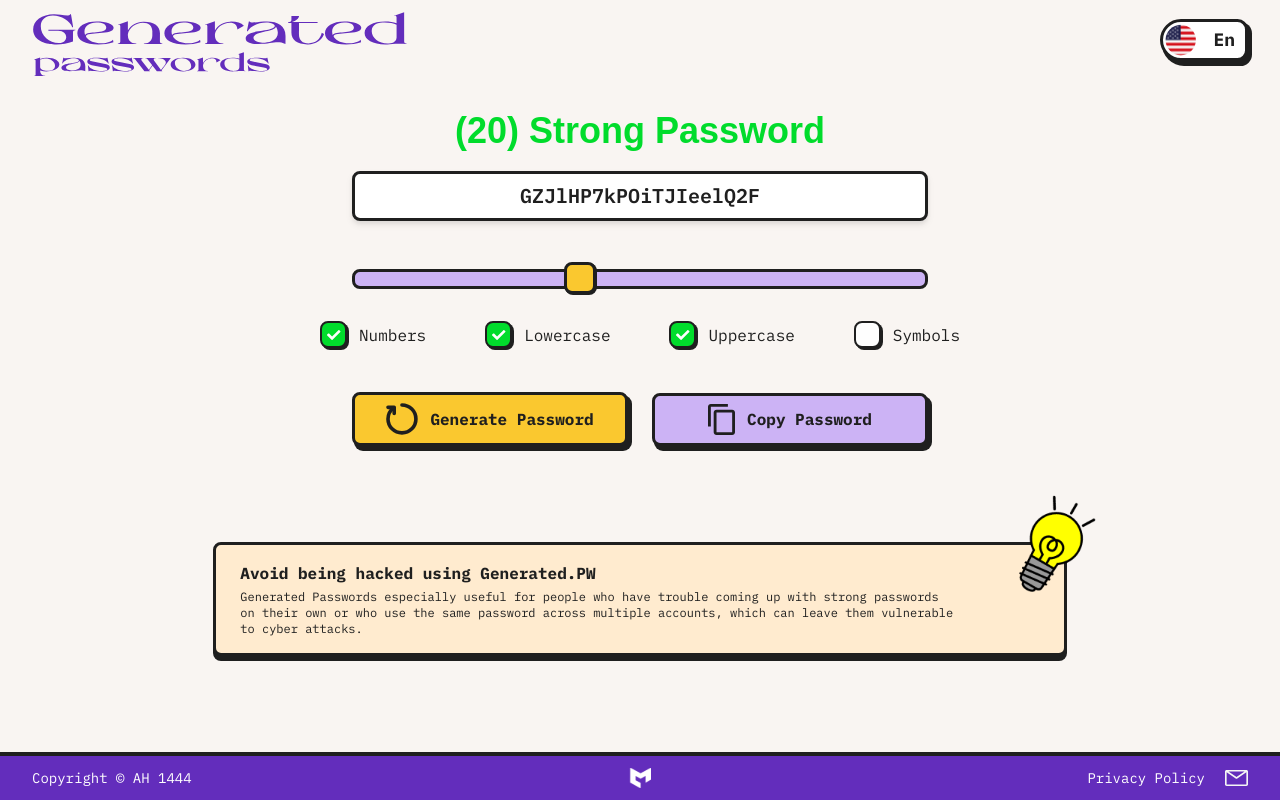
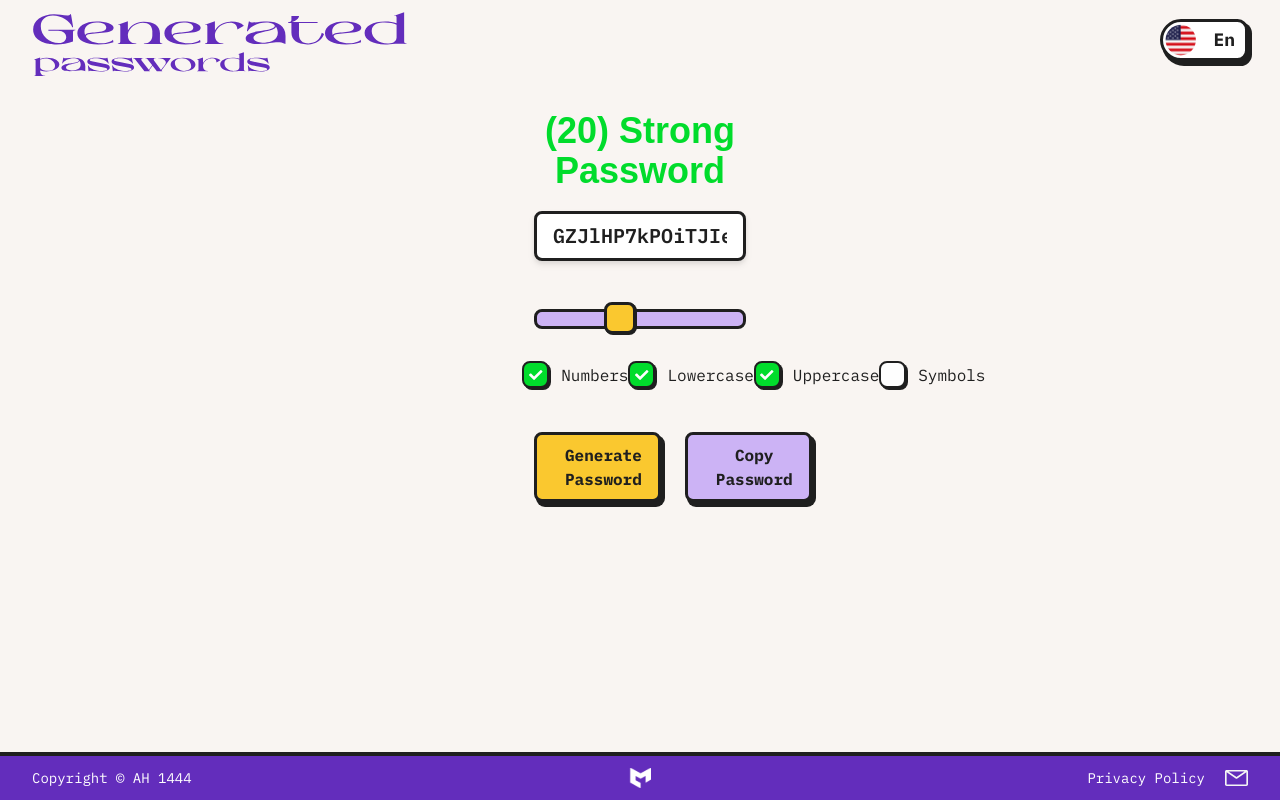
Before and after one commit to Abdallah01win/Passworld, a Vue app: page / in a window 1280 px wide. Built offline with nearby package versions, Linux system fonts and the light colour scheme; a web font is replaced by a local one.

Commit message:
branchout and remove info section

```diff
--- a/src/views/HomeView.vue
+++ b/src/views/HomeView.vue
@@ -5,26 +5,6 @@
 <template>
   <main class="flex mx-auto flex-col items-center">
     <Generator />
-
-    <section
-      class="bg-myGold-100 border-[3px] border-myBlack rounded-lg mx-6 md:mx-0 md:w-4/6 py-7 md:py-4 px-4 md:px-6 mt-24 mb-12 relative bottomShadow"
-    >
-      <div class="font-bold mb-4 md:mb-1">
-        Avoid being hacked using Generated.PW
-      </div>
-      <p class="text-xs sm:w-[90%]">
-        Generated Passwords especially useful for people who have trouble coming
-        up with strong passwords on their own or who use the same password
-        across multiple accounts, which can leave them vulnerable to cyber
-        attacks.
-      </p>
-
-      <img
-        src="../assets/lightbullb.png"
-        alt="lightbullb"
-        class="w-32 md:w-36 absolute top-[-56px] md:top-[-70px] right-[-20px] md:right-[-60px]"
-      />
-    </section>
   </main>
 </template>
 
```
